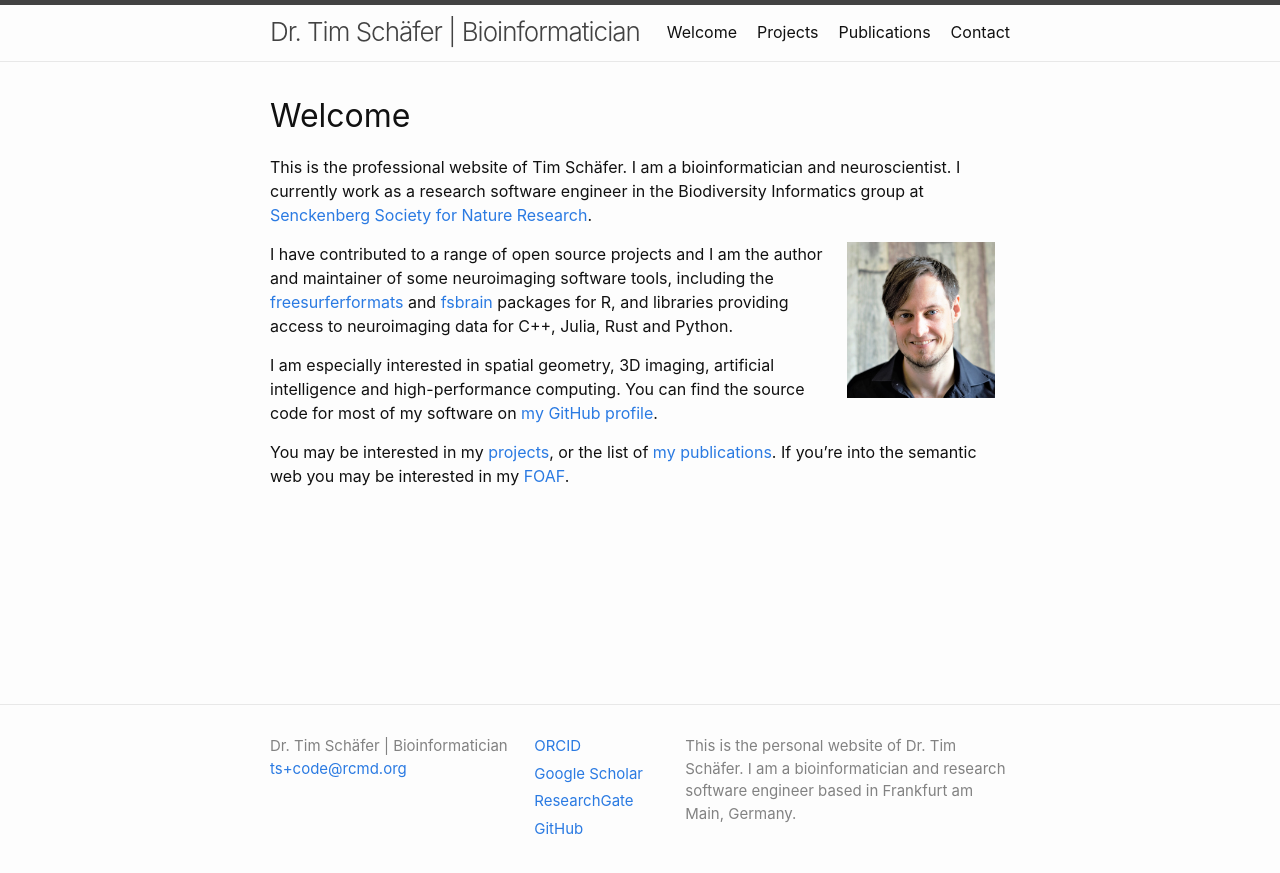
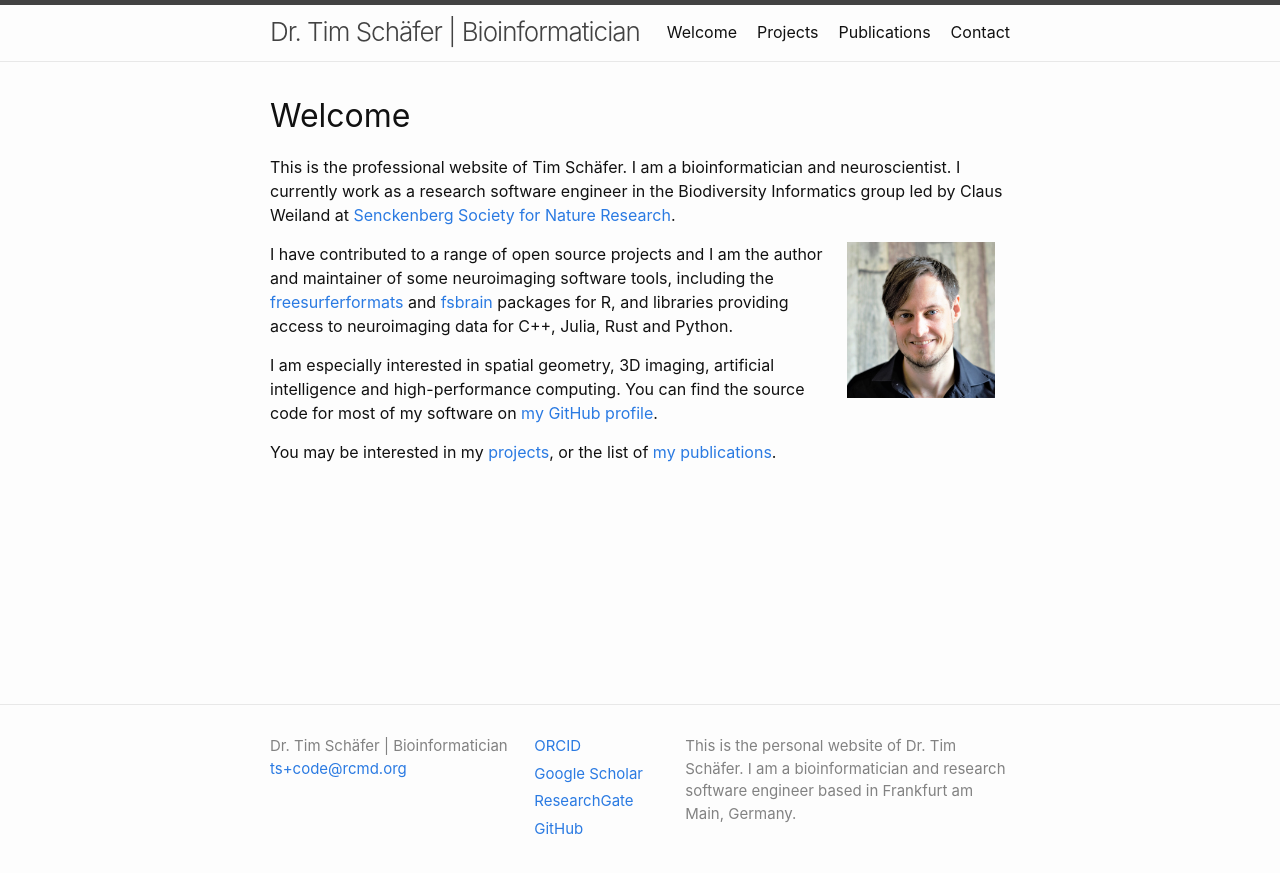
Before and after one commit to dfsp-spirit/dfsp-spirit.github.io, a Jekyll site: the page built from index.markdown, in a window 1280 px wide. Shown: the top 873 px of the page. Built offline with Jekyll 4.4.1, drawn with Linux system fonts in a browser that asks for light colours.

Commit message:
CHG: add PI at SGN

```diff
--- a/index.markdown
+++ b/index.markdown
@@ -3,7 +3,7 @@ title: "Welcome"
 layout: home
 ---
 
-This is the professional website of Tim Schäfer. I am a bioinformatician and neuroscientist. I currently work as a research software engineer in the Biodiversity Informatics group at [Senckenberg Society for Nature Research](https://senckenberg.de).
+This is the professional website of Tim Schäfer. I am a bioinformatician and neuroscientist. I currently work as a research software engineer in the Biodiversity Informatics group led by Claus Weiland at [Senckenberg Society for Nature Research](https://senckenberg.de).
 
 <img style="float: right; padding: 0% 2%; " src="assets/img/ts.jpg" alt="Tim Schäfer" width="20%">
 
@@ -11,4 +11,4 @@ I have contributed to a range of open source projects and I am the author and ma
 
 I am especially interested in spatial geometry, 3D imaging, artificial intelligence and high-performance computing. You can find the source code for most of my software on [my GitHub profile](https://github.com/dfsp-spirit).
 
-You may be interested in my [projects](./projects), or the list of [my publications](./publications). If you're into the semantic web you may be interested in my <a href="foaf.rdf" rel="meta" type="application/rdf+xml" title="FOAF">FOAF</a>.
+You may be interested in my [projects](./projects), or the list of [my publications](./publications).
```
